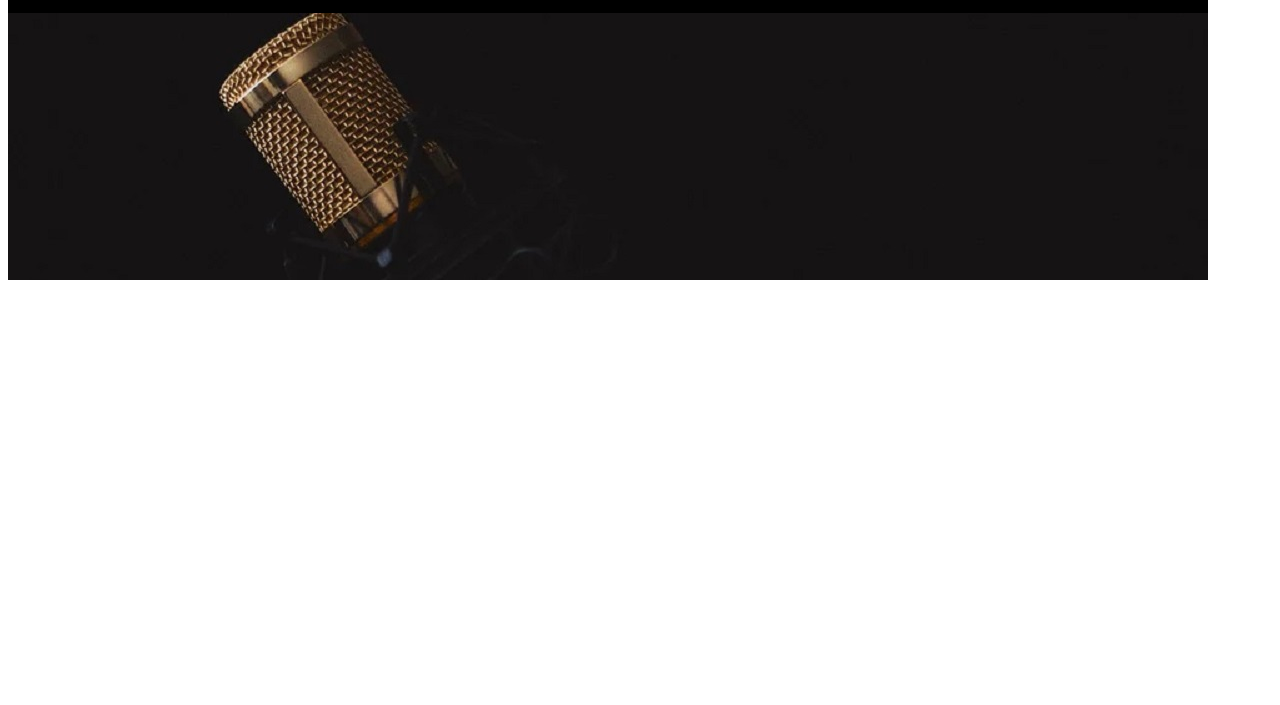
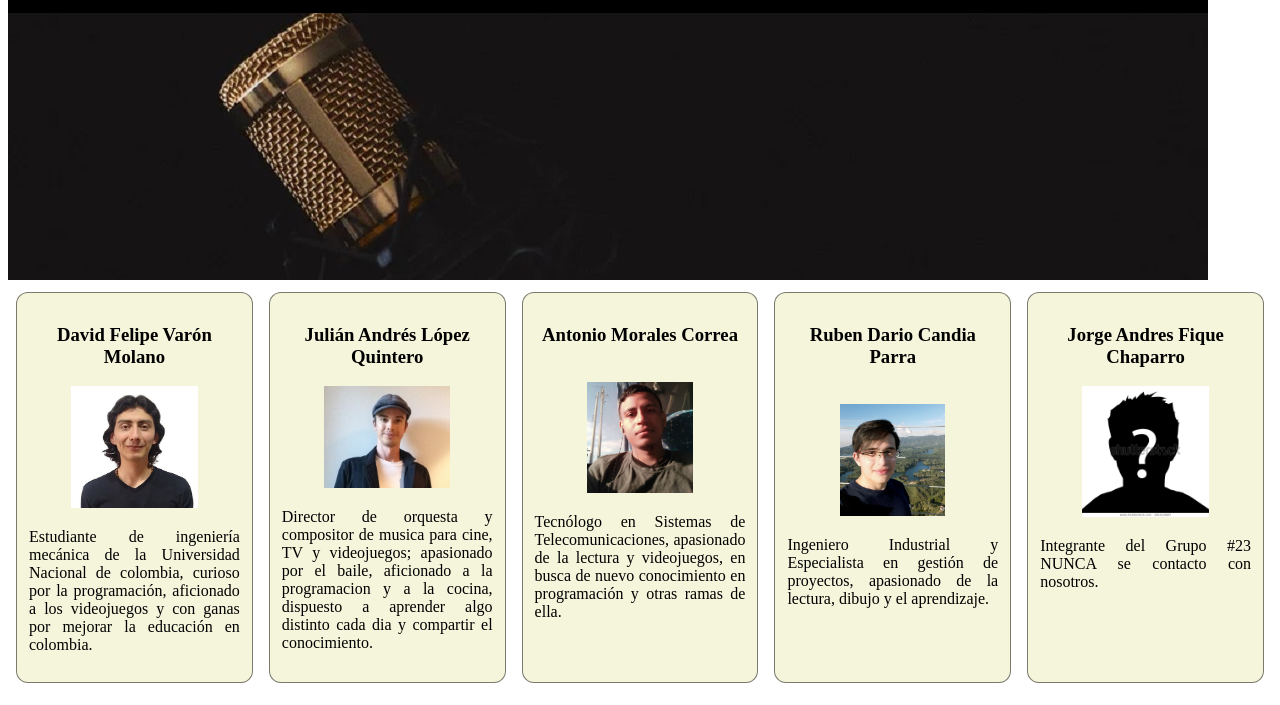
Before and after one commit to candiaruben2/semana-1-23, a website: page src/index.html in a window 1280 px wide. Shown: the part 95-800 px from the top of the page. Drawn offline with Linux system fonts and the light colour scheme.

Commit message:
Commit Issue 4 (#9)

```diff
--- a/src/index.html
+++ b/src/index.html
@@ -7,7 +7,7 @@
     <link rel="stylesheet" href="style.css">
 </head>
 <body>
- <div class="container">
+<div class="container">
     <div class="header">
     <!-- inicio header -->
     <header class="header">
@@ -32,6 +32,81 @@
     </header>
     <!-- fin header -->
     </div>
+    <div id="teams">
+        <div class="ant-tarjeta">
+            <div class="ant-seccion">
+                <div class="ant-titulo">
+                    <h3>David Felipe Varón Molano</h3>
+                </div>
+                <div class="ant-contenido">
+                    <img src="img/davidvaron.jpg" width="60%" height="60%" alt="Imagen Usuario">
+                    <p class="ant-descripcion">
+                        Estudiante de ingeniería mecánica de la Universidad Nacional de colombia, curioso por la programación,
+                        aficionado a los videojuegos y con ganas por mejorar la educación en colombia.
+                    </p>
+                </div>
+            </div>
+        </div>
+        <div class="ant-tarjeta">
+            <div class="ant-seccion">
+                <div class="ant-titulo">
+                    <h3>Julián Andrés López Quintero</h3>
+                </div>
+                <div class="ant-contenido">
+                    <img src="img/julianlopez.jpg" width="60%" height="60%" alt="Imagen Usuario">
+                    <p class="ant-descripcion">
+                        Director de orquesta y compositor de musica para cine, TV y videojuegos; apasionado por el baile,
+                        aficionado a la programacion y a la cocina, dispuesto a aprender algo distinto cada dia y compartir el conocimiento.
+                    </p>
+                </div>
+            </div>
+        </div>
+        <div class="ant-tarjeta">
+            <div class="ant-seccion">
+                <div class="ant-titulo">
+                    <h3>Antonio Morales Correa</h3>
+                    <br>
+                </div>
+                <div class="ant-contenido">
+                    <img src="img/antoniomorales.jpg" width="50%" height="50%" alt="Imagen Usuario">
+                    <p class="ant-descripcion">
+                        Tecnólogo en Sistemas de Telecomunicaciones, apasionado de la lectura y videojuegos, en busca
+                        de nuevo conocimiento en programación y otras ramas de ella.
+
+
+                    </p>
+                </div>
+            </div>
+        </div>
+        <div class="ant-tarjeta">
+            <div class="ant-seccion">
+                <div class="ant-titulo">
+                    <h3>Ruben Dario Candia Parra</h3>
+                    <br>
+                </div>
+                <div class="ant-contenido">
+                    <img src="img/rubencandia.jpg" width="50%" height="50%" alt="Imagen Usuario">
+                    <p class="ant-descripcion">
+                        Ingeniero Industrial y Especialista en gestión de proyectos, apasionado de la lectura, dibujo
+                        y el aprendizaje.
+                    </p>
+                </div>
+            </div>
+        </div>
+        <div class="ant-tarjeta">
+            <div class="ant-seccion">
+                <div class="ant-titulo">
+                    <h3>Jorge Andres Fique Chaparro</h3>
+                </div>
+                <div class="ant-contenido">
+                    <img src="img/nn.webp" width="60%" height="60%" alt="Imagen Usuario">
+                    <p class="ant-descripcion">
+                        Integrante del Grupo #23 NUNCA se contacto con nosotros.
+                    </p>
+                </div>
+            </div>
+        </div>
+    </div>
  </div>
 </body>
 </html>
--- a/src/style.css
+++ b/src/style.css
@@ -53,3 +53,21 @@ h1 {
 .banner{
     width: 1200px;
 }
+
+#teams {
+    display: grid;
+    grid-template-columns: 1fr 1fr 1fr 1fr 1fr;
+}
+
+.ant-tarjeta {
+    padding: 12px;
+    text-align: center;
+    margin: 8px;
+    border: 1px solid rgba(0, 0, 0, 0.5);
+    border-radius: 12px;
+    background: beige;
+}
+
+.ant-descripcion {
+    text-align: justify;
+    justify-content: center;
```
Also changed, not shown: src/img/antoniomorales.jpg (added), src/img/davidvaron.jpg (added), src/img/julianlopez.jpg (added), src/img/nn.webp (added), src/img/rubencandia.jpg (added).
